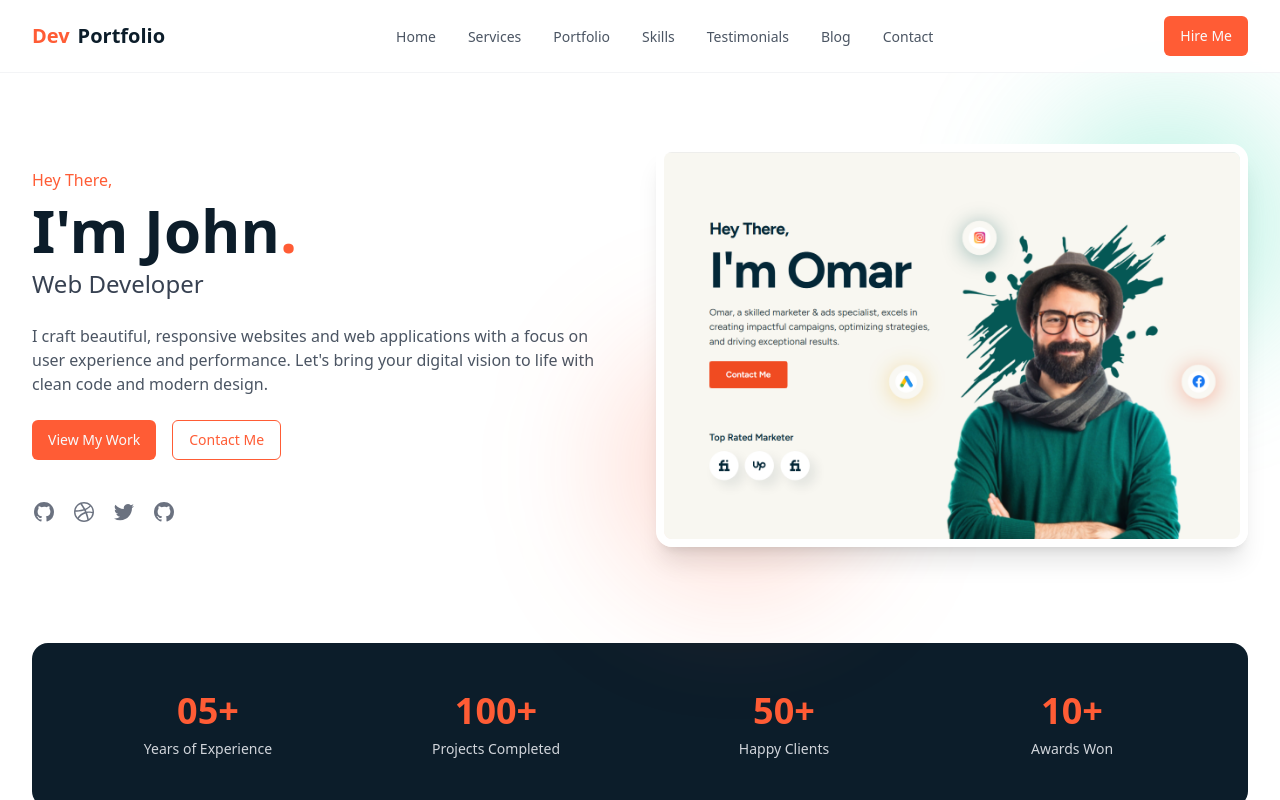
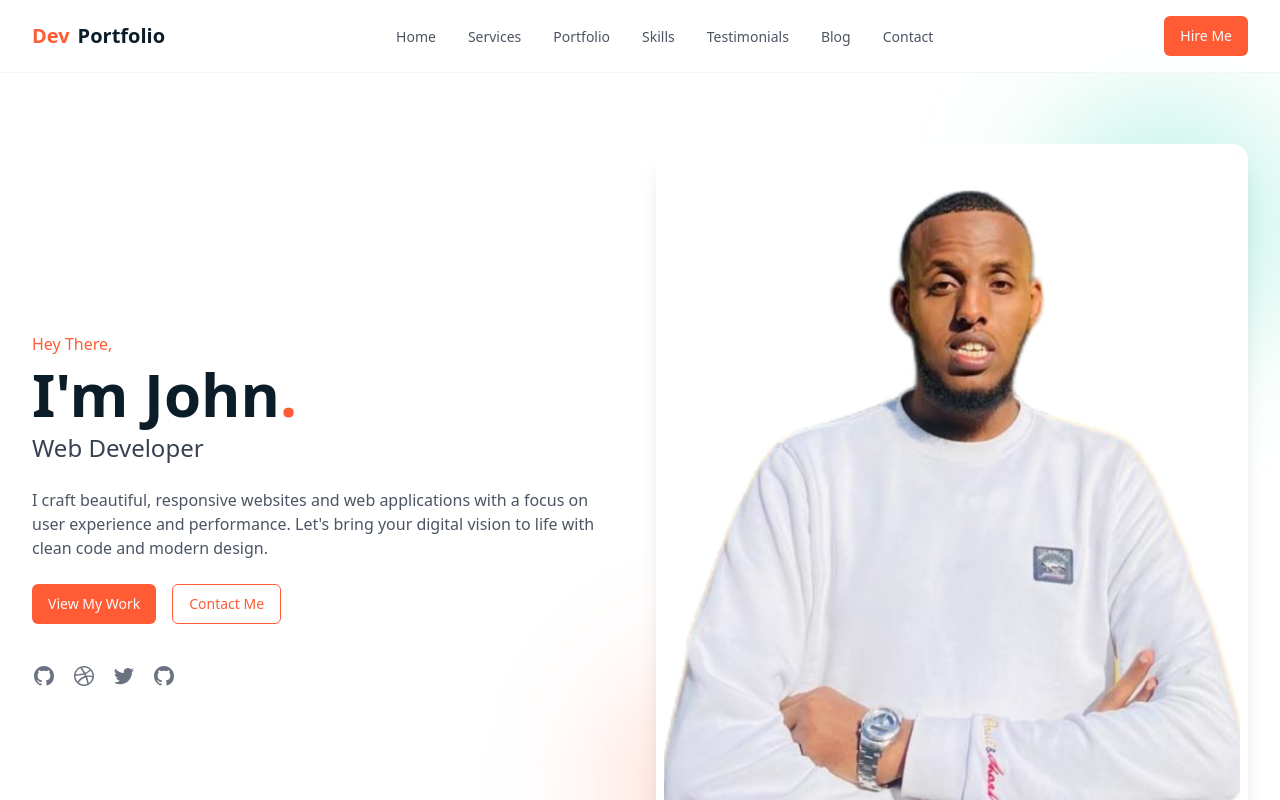
Before and after one commit to wahbbih/showcase-web-art, a React (Vite) app: page / in a window 1280 px wide. Shown: the top 800 px of the page. Built offline with nearby package versions, Linux system fonts and the light colour scheme.

Commit message:
Refactor: Update hero image
Updated the hero image and removed text and social media links.

```diff
--- a/src/components/HeroSection.tsx
+++ b/src/components/HeroSection.tsx
@@ -55,7 +55,7 @@ const HeroSection = () => {
           <div className="absolute -bottom-12 -left-12 w-64 h-64 bg-portfolio-accent/20 rounded-full blur-3xl"></div>
           <div className="relative border-8 border-white shadow-xl rounded-2xl overflow-hidden z-10">
             <img
-              src="/lovable-uploads/a7338359-af62-45ef-8546-1343fcb8adf2.png"
+              src="/lovable-uploads/8a9dc9ee-7ed9-45ec-a9a6-948485d2c38b.png"
               alt="Web developer"
               className="w-full h-auto object-cover"
             />
```
Also changed, not shown: public/lovable-uploads/8a9dc9ee-7ed9-45ec-a9a6-948485d2c38b.png (added).
